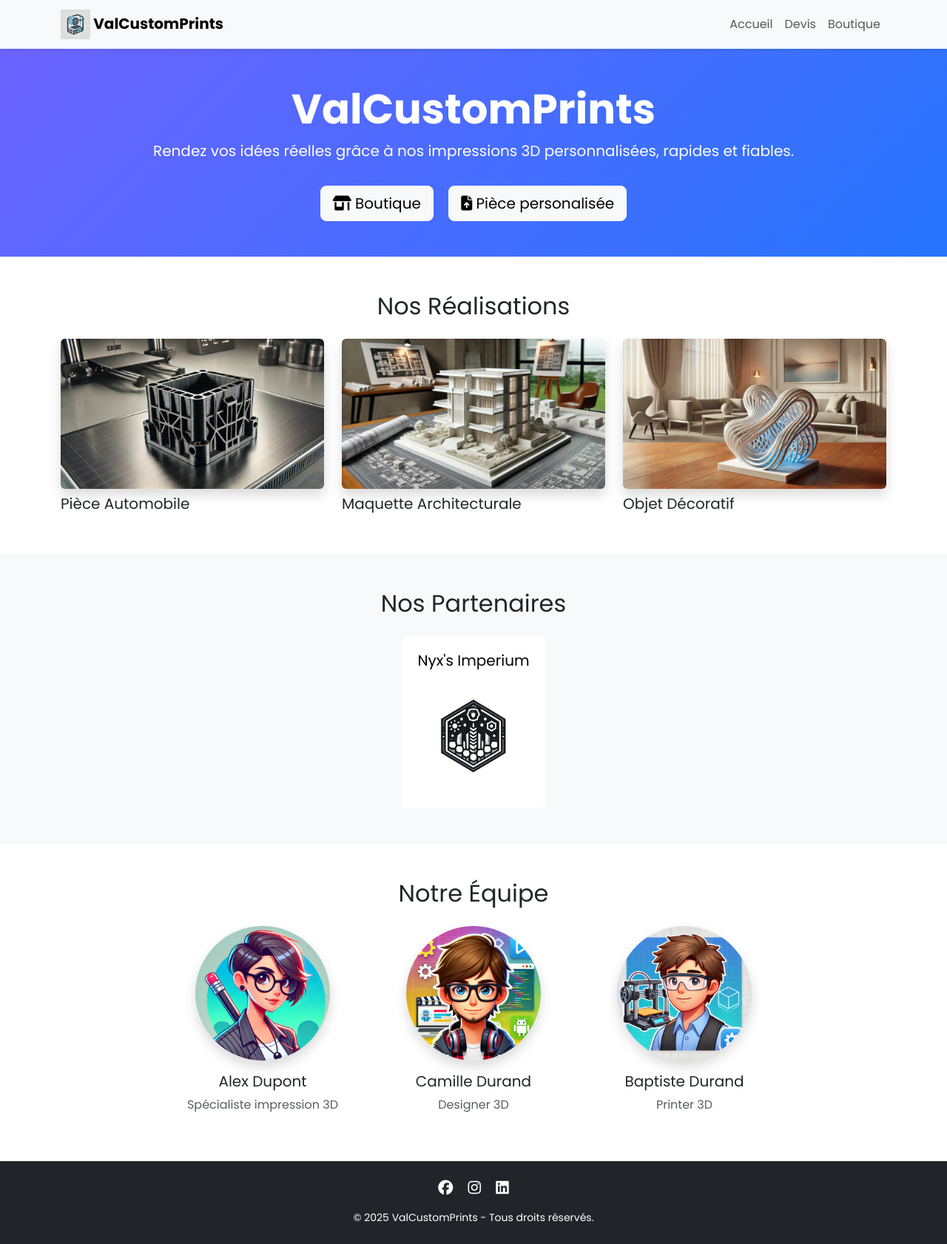
After one commit to Lenitra/VahPrinters, a Flask app: template templates/all/index.html in a window 1280 px wide. The commit adds this page. Shown: the whole page at 74% size. Run offline with Flask 3, Linux system fonts and the light colour scheme; the template is opened without the code that fills it, so the values that code supplies are empty.

```diff
--- a/app.py
+++ b/app.py
@@ -1,9 +1,8 @@
 # Point d'entrée Flask
 import json
 import os
-import time
-from urllib import request
-from flask import Flask
+import datetime
+from flask import Flask, redirect, render_template, request
 app = Flask(__name__)
 
 
@@ -19,15 +18,19 @@ if not os.path.exists(UPLOAD_FOLDER):
 def allowed_file(filename):
     return '.' in filename and filename.rsplit('.', 1)[1].lower() in ALLOWED_EXTENSIONS
 
-@app.route('/demande', methods=['POST'])
+@app.route('/form/send_devis_form', methods=['POST'])
 def enregistrer_demande():
-    # Récupérer les données du formulaire
+
     nom = request.form.get('nom')
     email = request.form.get('email')
     telephone = request.form.get('telephone')
     materiau = request.form.get('materiau')
     quantite = request.form.get('quantite')
     description = request.form.get('description')
+    fichier = request.files.get('fichier')
+
+    # Print pour vérifier les données
+    print(nom, email, telephone, materiau, quantite, description, fichier)
 
     # Traitement du fichier 3D
     fichier = request.files.get('fichier')
@@ -38,8 +41,11 @@ def enregistrer_demande():
     filename = fichier.filename
 
     # Création d'un dossier unique pour cette demande (utilisation du nom et d'un timestamp)
-    timestamp = int(time.time())
-    dossier_demande = os.path.join(app.config['UPLOAD_FOLDER'], f"{nom.replace(' ', '_')}_{timestamp}")
+    timestamp = datetime.datetime.now().strftime("%Y%m%d%H%M%S")
+    # définir le filename sur le nom en laissant que les caractères alphanumériques
+    filename = "".join([c for c in nom if c.isalnum() or c in ('.', '_', '-')]) + f"_{timestamp}"
+    # Créer le dossier pour la demande
+    dossier_demande = os.path.join(app.config['UPLOAD_FOLDER'], filename)
     os.makedirs(dossier_demande, exist_ok=True)
 
     # Enregistrer le fichier 3D dans le dossier
@@ -61,12 +67,20 @@ def enregistrer_demande():
     with open(chemin_json, 'w', encoding='utf-8') as f:
         json.dump(demande_data, f, ensure_ascii=False, indent=4)
 
-    return "Demande enregistrée avec succès.", 200
+    return redirect("/")
 
 
 @app.route('/')
 def home():
-    return 'Hello, Flask!'
+    return render_template('all/index.html')
+
+@app.route('/devis_formulaire', methods=['POST', 'GET'])
+def formulaire():
+    return render_template('all/form.html')
+
+@app.route('/shop', methods=['GET'])
+def shop():
+    return render_template('all/shop.html')
 
 if __name__ == '__main__':
-    app.run(debug=True, host='0.0.0.0', port=5000)
+    app.run(debug=True, host='localhost', port=5000)
--- /dev/null
+++ b/templates/all/index.html
@@ -0,0 +1,127 @@
+<!DOCTYPE html>
+<html lang="fr">
+
+<head>
+    <meta charset="UTF-8">
+    <meta name="viewport" content="width=device-width, initial-scale=1.0">
+    <title>ValCustomPrints - Impression 3D</title>
+    <!-- Bootstrap CSS -->
+    <link href="https://cdn.jsdelivr.net/npm/bootstrap@5.3.2/dist/css/bootstrap.min.css" rel="stylesheet">
+    <!-- FontAwesome -->
+    <link rel="stylesheet" href="https://cdnjs.cloudflare.com/ajax/libs/font-awesome/6.5.1/css/all.min.css">
+    <!-- Google Fonts -->
+    <link href="https://fonts.googleapis.com/css2?family=Poppins:wght@400;600;700&display=swap" rel="stylesheet">
+    <!-- Css customisé -->
+    <link rel="stylesheet" href="../static/css/index.css">
+    <!-- Favicon -->
+    <link rel="icon" href="../static/imgs/logo.webp">
+</head>
+
+<body>
+    <!-- Header -->
+    <nav class="navbar navbar-expand-lg navbar-light bg-light shadow-sm sticky-top">
+        <div class="container">
+            <a class="navbar-brand fw-bold" href="#">
+                <img src="../static/imgs/logo.webp" alt="ValCustomPrints">
+                ValCustomPrints
+            </a>
+            <button class="navbar-toggler" type="button" data-bs-toggle="collapse"
+                data-bs-target="#navbarSupportedContent">
+                <span class="navbar-toggler-icon"></span>
+            </button>
+            <div class="collapse navbar-collapse" id="navbarSupportedContent">
+                <ul class="navbar-nav ms-auto">
+                    <li class="nav-item"><a class="nav-link" href="/">Accueil</a></li>
+                    <li class="nav-item"><a class="nav-link" href="/devis_formulaire">Devis</a></li>
+                    <li class="nav-item"><a class="nav-link" href="/shop">Boutique</a></li>
+                </ul>
+            </div>
+        </div>
+    </nav>
+
+    <!-- Section Présentation -->
+    <section id="presentation" class="section-intro text-center py-5">
+        <div class="container">
+            <h1 class="display-4 fw-bold">ValCustomPrints</h1>
+            <p class="lead">Rendez vos idées réelles grâce à nos impressions 3D personnalisées, rapides et fiables.</p>
+            <a href="/shop" class="btn btn-light btn-lg mt-3"><i class="fa-solid fa-shop"></i> Boutique</a>
+            <span class="text-muted mx-2"></span>
+            <a href="/devis_formulaire" class="btn btn-light btn-lg mt-3"><i class="fa-solid fa-file-arrow-up"></i> Pièce personalisée</a>
+        </div>
+    </section>
+
+    <!-- Section Réalisations -->
+    <section id="realisations" class="py-5">
+        <div class="container">
+            <h2 class="text-center mb-4">Nos Réalisations</h2>
+            <div class="row g-4">
+                <div class="col-md-4 product-card">
+                    <img src="../static/imgs/template/3d/automobile.webp" class="img-fluid rounded shadow">
+                    <h5 class="mt-2">Pièce Automobile</h5>
+                </div>
+                <div class="col-md-4 product-card">
+                    <img src="../static/imgs/template/3d/archi.webp" class="img-fluid rounded shadow">
+                    <h5 class="mt-2">Maquette Architecturale</h5>
+                </div>
+                <div class="col-md-4 product-card">
+                    <img src="../static/imgs/template/3d/deco.webp" class="img-fluid rounded shadow">
+                    <h5 class="mt-2">Objet Décoratif</h5>
+                </div>
+            </div>
+        </div>
+    </section>
+
+    <!-- Section Partenaires -->
+    <section id="partenaires" class="py-5 bg-light">
+        <div class="container">
+            <h2 class="text-center mb-4">Nos Partenaires</h2>
+            <div class="partner-container">
+                <a href="https://nyxsimperium.com" target="_blank" class="partner-card">
+                    <h5 class="text-center mb-3">Nyx's Imperium</h5>
+                    <img src="../static/imgs/template/partners/partner1.webp" class="img-fluid rounded shadow" style="max-width: 150px;">
+                </a>
+            </div>
+        </div>
+    </section>
+
+    <!-- Section Équipe -->
+    <section id="equipe" class="py-5">
+        <div class="container">
+            <h2 class="text-center mb-4">Notre Équipe</h2>
+            <div class="row justify-content-center">
+                <div class="col-md-3 team-card text-center">
+                    <img src="../static/imgs/template/profils/profile1.webp" class="rounded-circle shadow img-fluid">
+                    <h5 class="mt-3">Alex Dupont</h5>
+                    <p class="text-muted">Spécialiste impression 3D</p>
+                </div>
+                <div class="col-md-3 team-card text-center">
+                    <img src="../static/imgs/template/profils/profile2.webp" class="rounded-circle shadow img-fluid">
+                    <h5 class="mt-3">Camille Durand</h5>
+                    <p class="text-muted">Designer 3D</p>
+                </div>
+                <div class="col-md-3 team-card text-center">
+                    <img src="../static/imgs/template/profils/profile3.webp" class="rounded-circle shadow img-fluid">
+                    <h5 class="mt-3">Baptiste Durand</h5>
+                    <p class="text-muted">Printer 3D</p>
+                </div>
+            </div>
+        </div>
+    </section>
+
+    <!-- Footer -->
+    <footer class="footer py-4 text-white">
+        <div class="container text-center">
+            <div class="social-icons mb-3">
+                <a href="#" class="text-white me-3"><i class="fab fa-facebook fa-lg"></i></a>
+                <a href="#" class="text-white me-3"><i class="fab fa-instagram fa-lg"></i></a>
+                <a href="#" class="text-white"><i class="fab fa-linkedin fa-lg"></i></a>
+            </div>
+            <small>© 2025 ValCustomPrints - Tous droits réservés.</small>
+        </div>
+    </footer>
+
+    <!-- Bootstrap JS Bundle -->
+    <script src="https://cdn.jsdelivr.net/npm/bootstrap@5.3.2/dist/js/bootstrap.bundle.min.js"></script>
+</body>
+
+</html>
```
Also changed, not shown: templates/all/form.html (renamed from templates/form.html, +33 -1 lines), templates/all/shop.html (renamed from templates/index.html, +3 -4 lines), templates/printers/login.html (added, +29 -0 lines).
